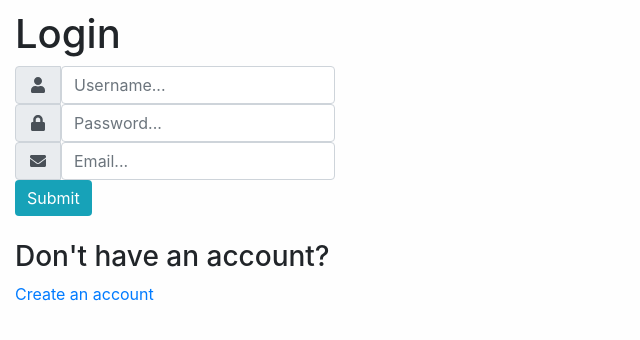
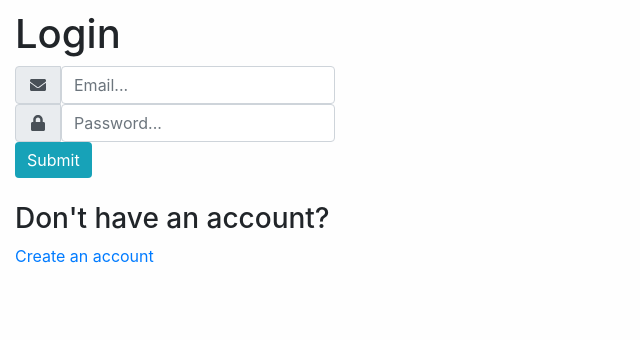
Before and after one commit to DanielDees/ToDo, a PHP site: page /login in a window 1280 px wide. Shown: the part 56-396 px from the top of the page, without its empty margins (0-640 px from the left). Run offline with PHP 8.4, Linux system fonts and the light colour scheme; some libraries are stand-ins or nearby versions.

Commit message:
One user account per email. Minor UI changes

```diff
--- a/app/controllers/PagesController.php
+++ b/app/controllers/PagesController.php
@@ -95,7 +95,6 @@ class PagesController
 	public function user_login()
 	{
 		$user_info = [
-			'username' => $_POST['username'],
 			'email' => $_POST['email']
 		];
 
--- a/app/controllers/UsersController.php
+++ b/app/controllers/UsersController.php
@@ -36,8 +36,8 @@ class UsersController
 
 		$user = [
 			'username' => $_POST['username'],
+			'email' => $_POST['email'],
 			'password' => $password,
-			'email' => $_POST['email']
 		];
 
 		//Prevent duplicate accounts
--- a/app/models/Account.php
+++ b/app/models/Account.php
@@ -72,9 +72,10 @@ class Account
 		 	return false;
 		}
 
+		//One account per email
 		$new_user = [
-			'username' => $user['username'],
 			'email' => $email
+			// 'username' => $user['username'],
 		];
 
 		$duplicate = App::get('database')->where('users', $new_user);
--- a/app/models/Category.php
+++ b/app/models/Category.php
@@ -78,7 +78,7 @@ class Category
 						class="form-control col-sm-4"
 						id="'. $type . '-category-title"
 						maxlength="20"
-						placeholder="Title..."
+						placeholder="New Category..."
 						value="' . $title . '"
 						required>';
 
@@ -86,7 +86,7 @@ class Category
 
 		$form .= '<div class="row justify-content-center">';
 
-		$form .= '<button id="' . $type . '-category" class="btn btn-primary bg-success col-sm-2" data-id="' . $id . '"><span class="fas fa-plus-circle"></span> Submit</button>';
+		$form .= '<button id="' . $type . '-category" class="btn btn-primary bg-success col-sm-2" data-id="' . $id . '"><span class="fas fa-plus-circle"></span> Submit New Category</button>';
 
 		$form .= '</div>';
 
--- a/app/models/Group.php
+++ b/app/models/Group.php
@@ -85,7 +85,7 @@ class Group
 
 		$form .= '<div class="row justify-content-center">';
 
-		$form .= '<button id="' . $type . '-group" class="btn btn-primary bg-success col-sm-2" data-id="' . $id . '"><span class="fas fa-plus-circle"></span> Submit</button>';
+		$form .= '<button id="' . $type . '-group" class="btn btn-primary bg-success col-sm-2" data-id="' . $id . '"><span class="fas fa-plus-circle"></span> Submit New Group</button>';
 
 		$form .= '</div><br>';
 
--- a/app/views/create-account.view.php
+++ b/app/views/create-account.view.php
@@ -73,7 +73,7 @@
 				}
 
 				//Duplicate account!
-				var msg = 'That username/email combination is taken!';
+				var msg = 'That email address has already been taken!';
 
 				show_warning(msg);
 
--- a/app/views/login.view.php
+++ b/app/views/login.view.php
@@ -6,12 +6,12 @@
 
 	<div class="input-group">
 		<div class="input-group-prepend">
-			<span class="input-group-text"><i class="fas fa-user fa-fw"></i></span>
-			<input 	type="text"
-					name="username"
-					maxlength="30"
+			<span class="input-group-text"><i class="fas fa-envelope fa-fw"></i></span>
+			<input 	type="email"
+					name="email"
+					maxlength="50"
 					class="form-control"
-					placeholder="Username..."
+					placeholder="Email..."
 					required>
 		</div>
 	</div>
@@ -28,18 +28,6 @@
 		</div>
 	</div>
 
-	<div class="input-group">
-		<div class="input-group-prepend">
-			<span class="input-group-text"><i class="fas fa-envelope fa-fw"></i></span>
-			<input 	type="email"
-					name="email"
-					maxlength="50"
-					class="form-control"
-					placeholder="Email..."
-					required>
-		</div>
-	</div>
-
 	<button type="submit" class="btn btn-info">Submit</button>
 </form>
 
```
